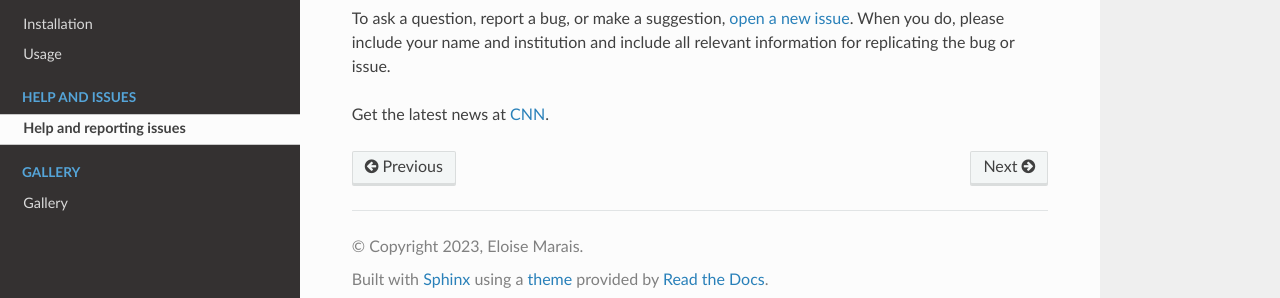
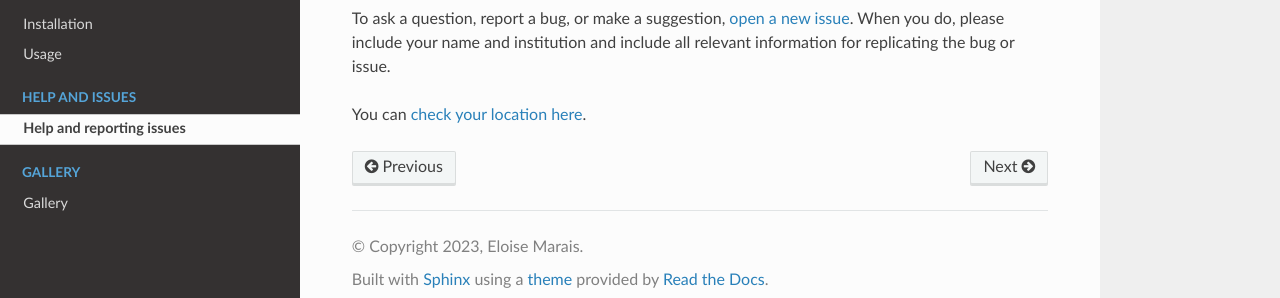
Before and after one commit to eamarais/erc-uptrop, a Sphinx documentation site: the page built from docs/source/Get-help.rst, in a window 1280 px wide. Shown: the part 201-499 px from the top of the page. Built offline with Sphinx 7.4.7 and the Read the Docs theme 2.0.0, drawn with Linux system fonts in a browser that asks for light colours.

Commit message:
Update Get-help.rst

```diff
--- a/docs/source/Get-help.rst
+++ b/docs/source/Get-help.rst
@@ -5,6 +5,8 @@ GitHub is used to ask for help and reporting issues or bugs.
 
 To ask a question, report a bug, or make a suggestion, `open a new issue <https://github.com/eamarais/erc-uptrop/issues>`__. When you do, please include your name and institution and include all relevant information for replicating the bug or issue.
 
-Get the latest news at `CNN`_.
+You can |location_link|.
 
-.. _CNN: http://cnn.com/
+.. |location_link| raw:: html
+
+   <a href="http://geoiptool.com" target="_blank">check your location here</a>
```
